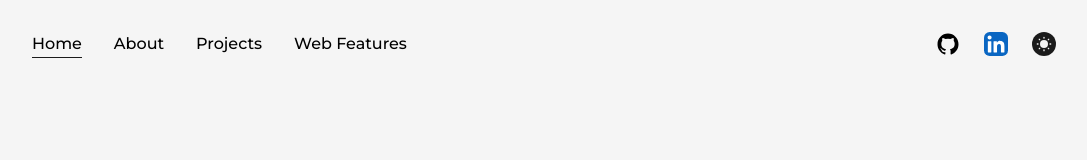
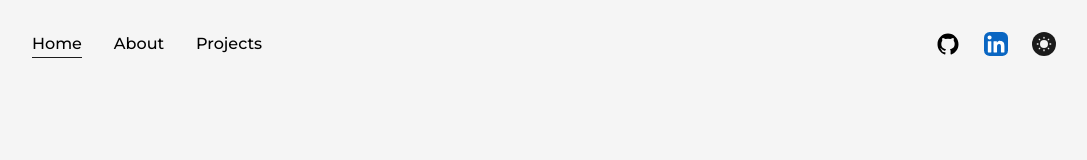
Before and after one commit to balamurali55/my-portifolio-Bala-Murali, a Next.js app: page / in a window 1280 px wide. Shown: the top 160 px of the page, without its empty margins (96-1183 px from the left). Built offline with nearby package versions, Linux system fonts and the light colour scheme.

Commit message:
webfeatures commented

```diff
--- a/src/components/Navbar.js
+++ b/src/components/Navbar.js
@@ -107,7 +107,7 @@ const Navbar = () => {
           <CustomLink className="mr-4" href="/" title="Home" />
           <CustomLink className="mx-4" href="/about" title="About" />
           <CustomLink className="mx-4" href="/projects" title="Projects" />
-          <CustomLink className="ml-4" href="/Web-Features" title="Web Features" />
+          {/* <CustomLink className="ml-4" href="/Web-Features" title="Web Features" /> */}
         </nav>
         <nav
           className="flex items-center justify-center flex-wrap lg:mt-2
```
